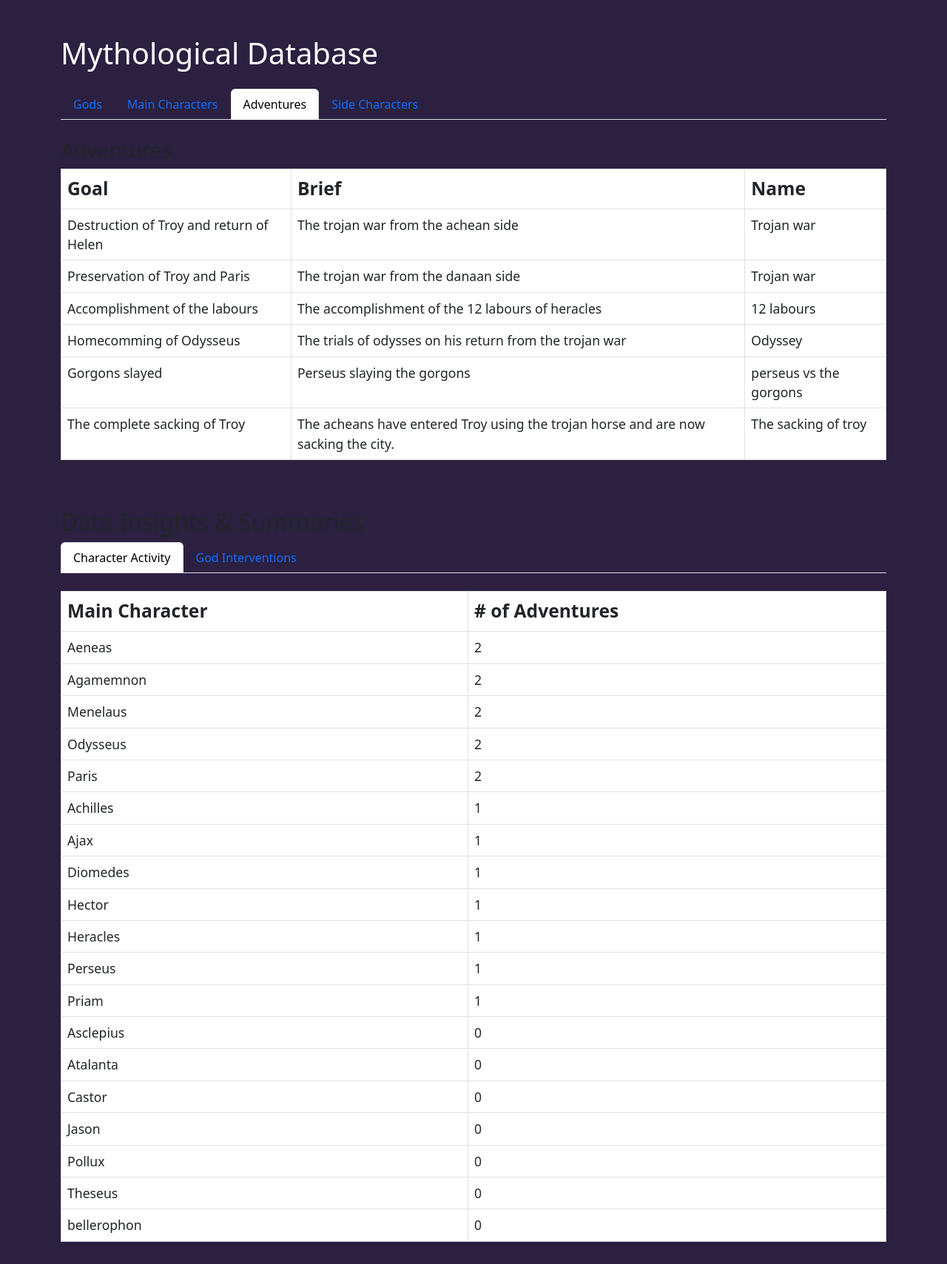
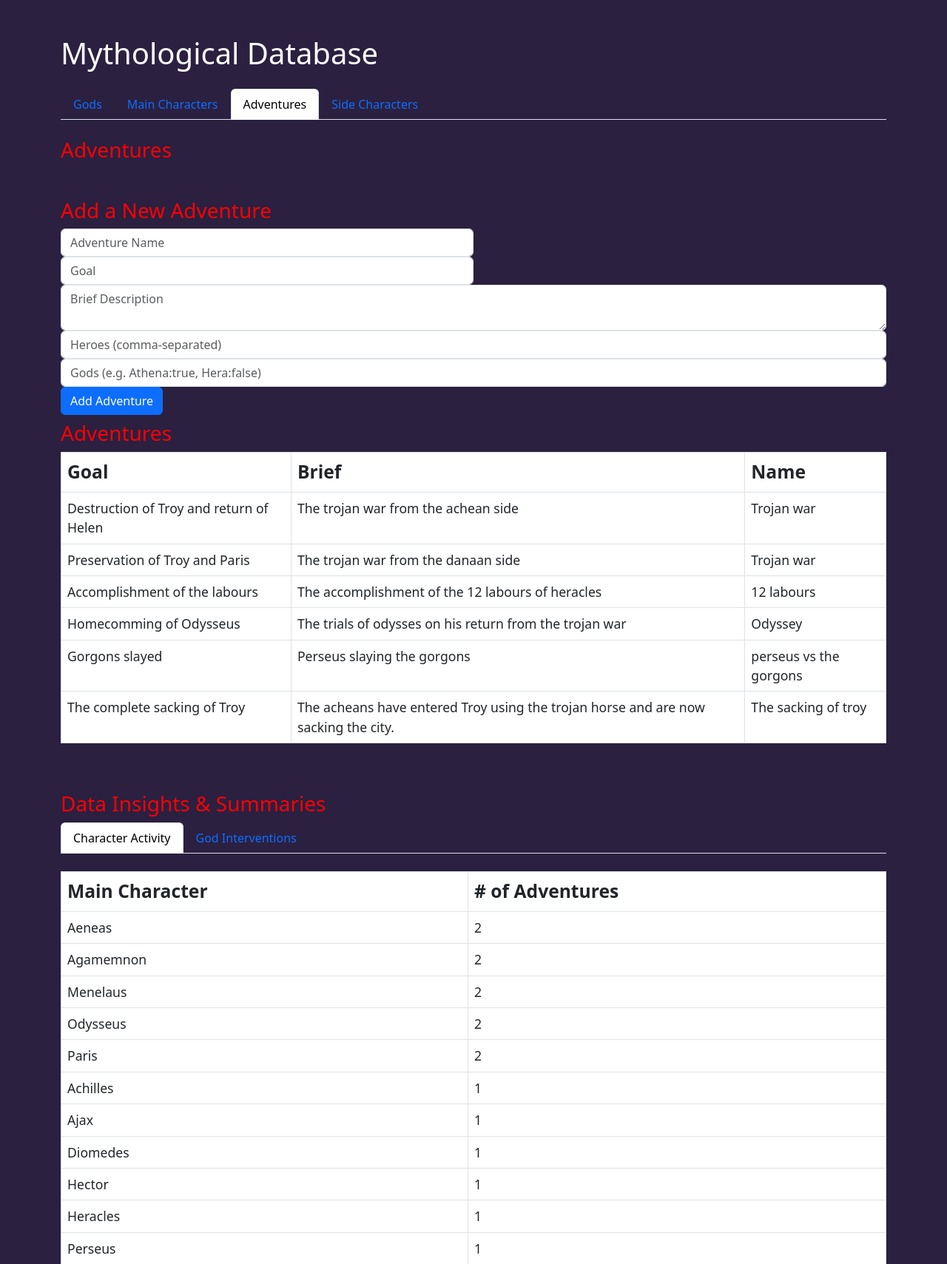
Before and after one commit to lancelot59/DV1663-Project, a Flask app: page / in a window 1280 px wide, after a click on "Adventures". Shown: the top 1709 px of the page at 74% size. Run offline with Flask 3, Linux system fonts and the light colour scheme; data comes from the database, SQL or seed files in the repository; both versions use the stored data as it was after the commit.

Commit message:
added python procedure for adding adventures

```diff
--- a/DV1663/server.py
+++ b/DV1663/server.py
@@ -17,15 +17,6 @@ def get_gods_adventures():
     gods = cursor.fetchall()
     conn.close()
     return gods
-
-def get_details(item_id):
-    conn = sqlite3.connect('projekt_dv1663.db')
-    conn.row_factory = sqlite3.Row
-    cursor = conn.cursor()
-    cursor.execute("SELECT * FROM gods WHERE name = ?", (item_id,))
-    row = [tuple(elements) for elements in cursor.fetchall()]
-    conn.close()
-    return row
 
 def get_main_char_adventures():
     conn = sqlite3.connect('projekt_dv1663.db')
@@ -172,6 +163,47 @@ def get_gods():
     conn.close()
     return data
 
+def add_adventure(adventure_data):
+    conn = sqlite3.connect('projekt_dv1663.db')
+    cursor = conn.cursor()
+    try:
+        cursor.execute("SELECT name FROM sqlite_master WHERE type='table';")
+        print(cursor.fetchall())
+
+        cursor.execute("""
+                        INSERT OR REPLACE INTO adventures (Goal, Brief, name)
+                        VALUES (?, ?, ?)
+                        """, (adventure_data['goal'], adventure_data['brief'], adventure_data['name']))
+
+        adventure_id = cursor.lastrowid
+        if adventure_id is None:
+            adventure_id = adventure_data['name']
+        for hero in adventure_data.get('heroes', []):
+            cursor.execute("""
+                           INSERT INTO goes (Main_character, Adventure)
+                           VALUES (?, ?)
+                           """, (hero, adventure_data['name']))
+        # Assuming 'adventure_data' is already a Python dict from the JSON body
+        gods_data = adventure_data.get("gods", {})
+
+        # Insert each god-action pair into the help_or_hinder table
+        for god, info in gods_data.items():
+            action = info.get("does")  # should be 'helps' or 'hinders'
+            if action in ("helps", "hinders"):
+                cursor.execute("""
+                    INSERT INTO help_or_hinder (Name, ID, does)
+                    VALUES (?, ?, ?)
+                """, (god, hero, action))  # 'hero' must be defined in the loop/context
+
+
+        conn.commit()
+        print("success!")
+    except sqlite3.Error as e:
+        conn.rollback()
+        print("Error during adventure insertion: ", e)
+    finally:
+        conn.close()
+
 # Routes
 @app.route('/')
 def form():
@@ -215,12 +247,15 @@ def side_characters():
 def gods():
     return jsonify(get_gods())
 
-@app.route('/details/<item_id>')
-def details(item_id):
-    return jsonify(get_details(item_id))
-
-
-
+@app.route("/add_adventure", methods=["POST"])
+def add_adventure_route():
+    data = request.get_json()
+    try:
+        add_adventure(data)
+        return "Adventure added successfully"
+    except Exception as e:
+        print("error: ", e)
+        return "failed to add adventure: {e}", 500
 
 
 if __name__ == '__main__':
--- a/DV1663/static/Style.css
+++ b/DV1663/static/Style.css
@@ -31,6 +31,9 @@ tbody tr:hover {
 h1 {
     color:white;
 }
+h3 {
+    color: red;
+}
 
 /* ---===--- Popup window ---===--- */
 
--- a/DV1663/templates/form.html
+++ b/DV1663/templates/form.html
@@ -69,7 +69,32 @@
         <!-- Adventures Tab -->
         <div class="tab-pane fade" id="adventures" role="tabpanel">
             <h3>Adventures</h3>
-            <div id="adventures-table"></div>
+            <h3 class="mt-5">Add a New Adventure</h3>
+                <form id="adventure-form">
+                    <div class="col-md-6">
+                        <input type="text" id="adventure_name" class="form-control" placeholder="Adventure Name">
+                    </div>
+                    <div class="col-md-6">
+                        <input type="text" id="adventure_goal" class="form-control" placeholder="Goal">
+                    </div>
+                    <div class="col-12">
+                        <textarea id="adventure_brief" class="form-control" placeholder="Brief Description"></textarea>
+                    </div>
+                    <div class="col-12">
+                        <input type="text" id="adventure_heroes" class="form-control" placeholder="Heroes (comma-separated)">
+                    </div>
+                    <div class="col-12">
+                        <input type="text" id="adventure_gods" class="form-control" placeholder="Gods (e.g. Athena:true, Hera:false)">
+                    </div>
+                    <div class="col-12">
+                        <button class="btn btn-primary" onclick="submitAdventure(event)">Add Adventure</button>
+                    </div>
+                    <div class="col-12">
+                        <div id="response" class="text-success mt-2"></div>
+                    </div>
+                </form>
+                <h3>Adventures</h3>
+                <div id="adventures-table"></div>
         </div>
         <!-- side characters Tab -->
         <div class="tab-pane fade" id="side_characters" role="tabpanel">
@@ -79,7 +104,7 @@
     </div>
     <!-- Second tab section for join tables -->
     <hr>
-    <h2 class="mt-5">Data Insights & Summaries</h2>
+    <h3 class="mt-5">Data Insights & Summaries</h3>
 
     <ul class="nav nav-tabs" id="summaryTabs" role="tablist">
         <li class="nav-item">
@@ -259,7 +284,51 @@ function loadGodInterventions() {
         });
 }
 
+document.getElementById("adventure-form").addEventListener("submit", async function(event) {
+    event.preventDefault();
 
+    const name = document.getElementById("adventure_name").value;
+    const goal = document.getElementById("adventure_goal").value;
+    const brief = document.getElementById("adventure_brief").value;
+
+    const heroesRaw = document.getElementById("adventure_heroes").value;
+    const heroes = heroesRaw.split(",").map(h => h.trim()).filter(Boolean);
+
+    const godsRaw = document.getElementById("adventure_gods").value;
+    const gods = {};
+    godsRaw.split(",").forEach(entry => {
+        let [god, action] = entry.split(":").map(s => s.trim().toLowerCase());
+        if (god && (action === "helps" || action === "hinders")) {
+            gods[god] = { does: action };
+        }
+    });
+
+    const data = {
+        name,
+        goal,
+        brief,
+        heroes,
+        gods
+    };
+
+    const responseBox = document.getElementById("response");
+
+    try {
+        const res = await fetch("/add_adventure", {
+            method: "POST",
+            headers: {
+                "Content-Type": "application/json"
+            },
+            body: JSON.stringify(data)
+        });
+
+        const result = await res.text();
+        responseBox.innerText = result;
+    } catch (err) {
+        responseBox.innerText = "Failed to submit adventure.";
+        console.error(err);
+    }
+});
 </script>
 </body>
 </html>
```
Also changed, not shown: DV1663/project_dv1663.db (added), DV1663/projekt_dv1663.db.
